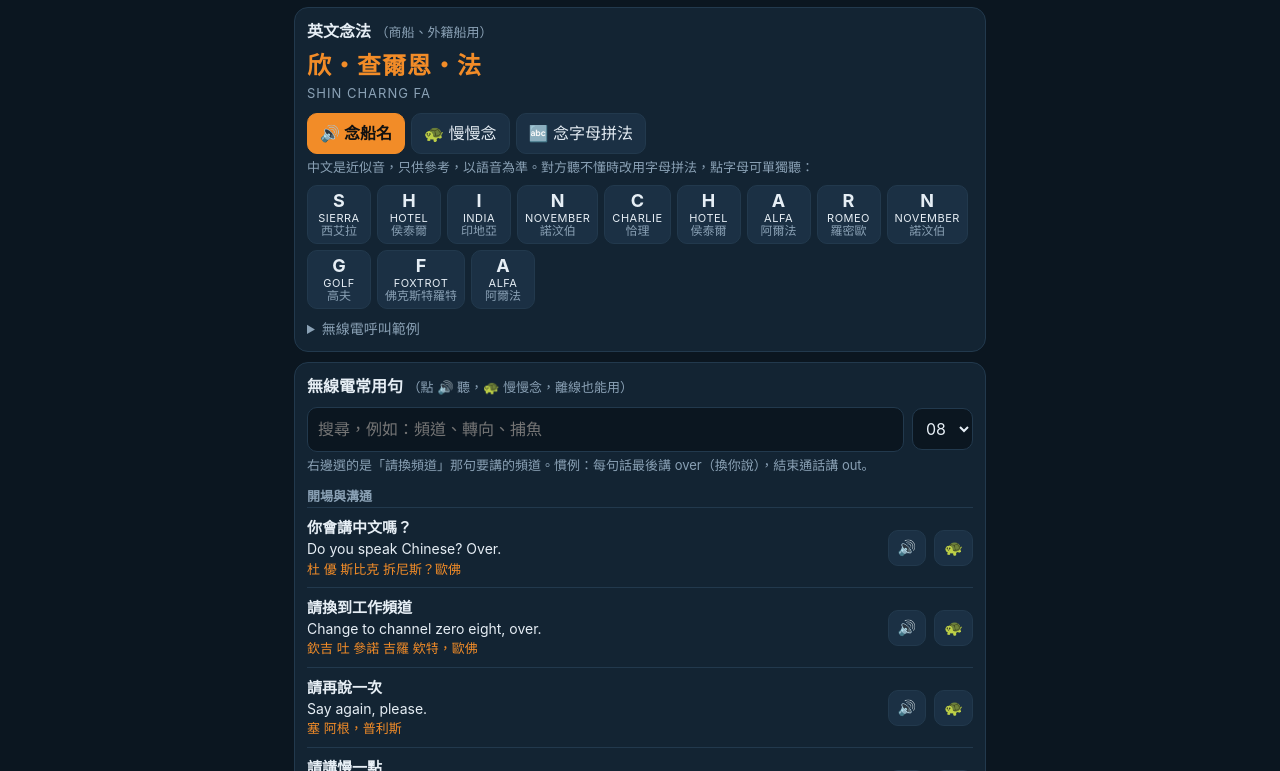
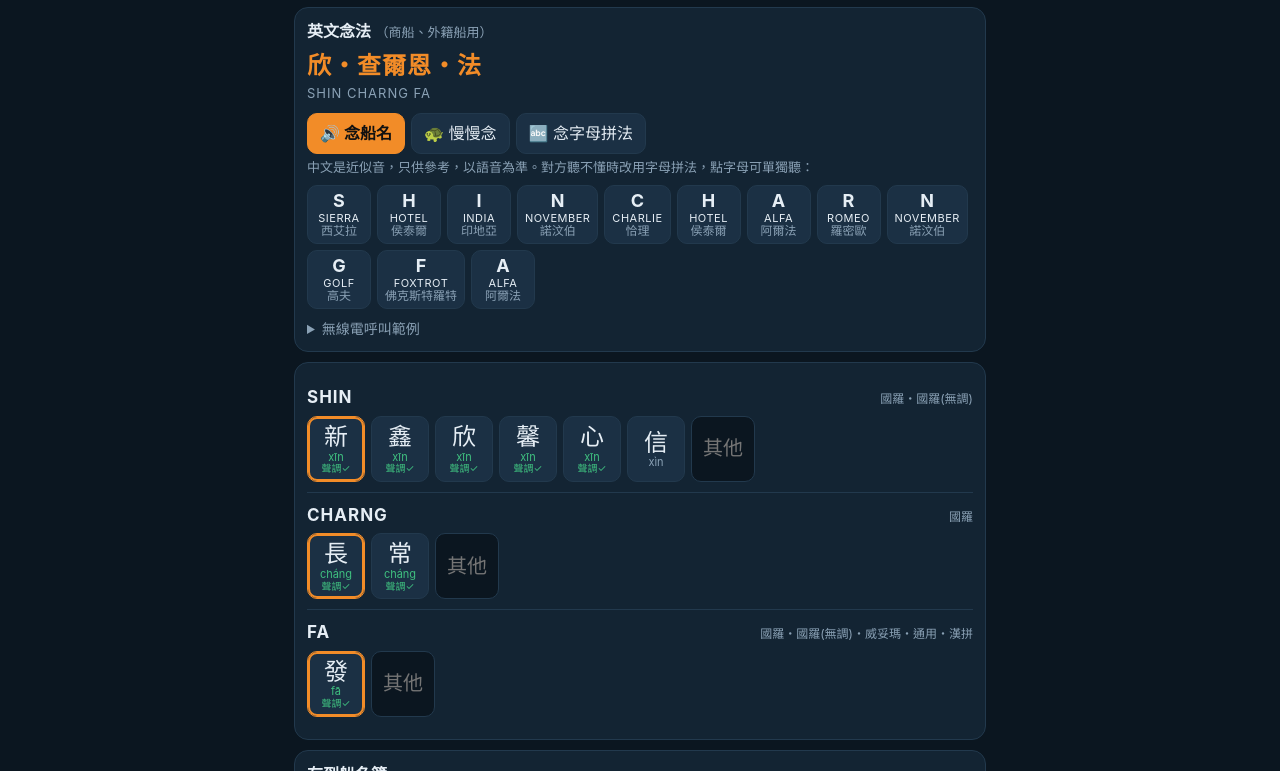
Before and after one commit to KAI-666831/shipname, a plain HTML site: page index.html in a window 1280 px wide. Shown: the part 329-1100 px from the top of the page. Drawn offline with Linux system fonts and the light colour scheme.

Commit message:
移除無線電常用句，v6
Co-Authored-By: Claude Opus 5.5 <noreply@anthropic.com>
Claude-Session: https://claude.ai/code/session_01Nz8f1W6PH8phftLxujN5tK

```diff
--- a/index.html
+++ b/index.html
@@ -65,17 +65,13 @@ td{border-top:1px solid var(--line);padding:4px 6px}
 .nato{display:flex;flex-wrap:wrap;gap:6px;margin-top:8px}
 .n{min-width:64px;padding:5px 7px;line-height:1.15;text-align:center}
 .n .l{font-size:18px;font-weight:700}.n .w{font-size:11px;letter-spacing:.5px}.n .p{font-size:12px;color:var(--mut)}
-.ph{border-top:1px solid var(--line);padding:9px 0;display:flex;gap:8px;align-items:center}
-.ph .t{flex:1;min-width:0}.ph .m{font-size:15px;font-weight:600}.ph .e{font-size:14px}.ph .z{font-size:13px;color:var(--acc)}
-.ph button{padding:6px 9px;font-size:15px}
-.cat{margin:12px 0 2px;font-size:13px;color:var(--mut);font-weight:600}
 .radio{background:var(--bg);border:1px solid var(--line);border-radius:10px;padding:8px 10px;margin-top:8px}
 .radio .e{font-size:15px}.radio .z{font-size:14px;color:var(--acc);margin-top:3px}
 </style>
 </head>
 <body>
 <header>
-  <h1>船名分析 <span style="font-size:11px;color:var(--mut)">v5</span></h1>
+  <h1>船名分析 <span style="font-size:11px;color:var(--mut)">v4</span></h1>
   <span id="net" class="pill">檢查中</span>
   <button id="nightBtn" title="夜間紅光">🌙</button>
 </header>
@@ -114,19 +110,6 @@ td{border-top:1px solid var(--line);padding:4px 6px}
       <div class="radio"><div class="e" id="radioEn"></div><div class="z" id="radioZh"></div></div>
       <div class="btns"><button id="radioBtn">🔊 念呼叫</button><button id="radioSlow">🐢 慢慢念</button></div>
     </details>
-  </div>
-
-
-  <div class="card" id="phCard">
-    <b>無線電常用句</b> <span class="muted">（點 🔊 聽，🐢 慢慢念，離線也能用）</span>
-    <div class="row" style="margin-top:8px">
-      <input id="phq" placeholder="搜尋，例如：頻道、轉向、捕魚">
-      <select id="ch" style="font:inherit;background:var(--bg);color:var(--tx);border:1px solid var(--line);border-radius:10px;padding:9px">
-        <option>06</option><option selected>08</option><option>10</option><option>12</option><option>13</option><option>67</option><option>69</option><option>72</option><option>73</option><option>77</option>
-      </select>
-    </div>
-    <div class="muted" style="margin-top:4px">右邊選的是「請換頻道」那句要講的頻道。慣例：每句話最後講 over（換你說），結束通話講 out。</div>
-    <div id="phList"></div>
   </div>
 
   <div class="card" id="syls"></div>
@@ -410,76 +393,6 @@ function renderSay(){
   $('#radioZh').textContent = `${nzh}，${nzh}，利斯伊斯 ${mzh}，${mzh}，歐佛。`;
 }
 
-
-// ---------- 無線電常用句 ----------
-const PHRASES = [
- ['開場與溝通', [
-  ['你會講中文嗎？','Do you speak Chinese? Over.','杜 優 斯比克 拆尼斯？歐佛'],
-  ['請換到工作頻道','Change to channel {CH}, over.','欽吉 吐 參諾 {CHZ}，歐佛'],
-  ['請再說一次','Say again, please.','塞 阿根，普利斯'],
-  ['請講慢一點','Please speak slowly.','普利斯 斯比克 斯洛利'],
-  ['收到，了解','Received, understood.','瑞西夫德，安德斯圖德'],
-  ['是／對','Yes.','耶斯'],
-  ['不是／不對','No.','諾'],
-  ['換你說（每句結尾）','Over.','歐佛'],
-  ['通話結束','Out.','奧特'],
- ]],
- ['會船與避讓', [
-  ['你們打算怎麼走？','What are your intentions? Over.','瓦特 阿 優爾 因坦遜斯？歐佛'],
-  ['你正朝我開過來，有碰撞危險','You are on a collision course with me.','優 阿 安 欸 克利真 寇斯 威斯 密'],
-  ['左舷對左舷通過','I will pass you port to port.','艾 威爾 帕斯 優 波特 吐 波特'],
-  ['右舷對右舷通過','I will pass you starboard to starboard.','艾 威爾 帕斯 優 斯塔伯德 吐 斯塔伯德'],
-  ['我往右轉','I am altering my course to starboard.','艾 安 歐特林 麥 寇斯 吐 斯塔伯德'],
-  ['我往左轉','I am altering my course to port.','艾 安 歐特林 麥 寇斯 吐 波特'],
-  ['我正在減速','I am reducing speed.','艾 安 瑞丟辛 斯匹德'],
-  ['我停俥','I am stopping my engine.','艾 安 斯塔平 麥 恩真'],
-  ['請保持航向航速','Please keep your course and speed.','普利斯 基普 優爾 寇斯 安 斯匹德'],
-  ['請你往右轉','Please alter your course to starboard.','普利斯 歐特 優爾 寇斯 吐 斯塔伯德'],
-  ['請避開我','Please keep clear of me.','普利斯 基普 克利爾 歐夫 密'],
- ]],
- ['捕魚與作業', [
-  ['我在捕魚','I am fishing.','艾 安 費辛'],
-  ['我的漁具在水裡','My fishing gear is in the water.','麥 費辛 吉爾 依斯 因 德 沃特'],
-  ['我行動受限，無法避讓','I am restricted in my ability to manoeuvre.','艾 安 瑞斯崔克提德 因 麥 阿比利蒂 吐 馬努佛'],
-  ['我是警戒船','I am a guard vessel.','艾 安 欸 加德 維索'],
-  ['前方有調查作業，請避開','Survey operation ahead. Please keep clear.','瑟維 歐珀瑞遜 阿黑德。普利斯 基普 克利爾'],
-  ['請與我保持一浬距離','Please keep one nautical mile away from me.','普利斯 基普 萬 諾提考 麥爾 阿威 佛朗 密'],
-  ['謝謝合作','Thank you for your cooperation.','桑球 佛 優爾 扣阿珀瑞遜'],
- ]],
- ['緊急', [
-  ['我需要協助','I need assistance.','艾 尼德 阿西斯坦斯'],
-  ['你需要協助嗎？','Do you need assistance? Over.','杜 優 尼德 阿西斯坦斯？歐佛'],
-  ['有人落水','Man overboard.','曼 歐佛波德'],
-  ['我的主機故障','I have engine failure.','艾 海夫 恩真 費留爾'],
-  ['我的船在進水','I am taking water.','艾 安 泰金 沃特'],
- ]],
-];
-function chFill(t){ const c = $('#ch').value;
-  return t.replace('{CH}', c.split('').map(d => DIGIT[d][0].toLowerCase()).join(' '))
-          .replace('{CHZ}', c.split('').map(d => DIGIT[d][1]).join(' ')); }
-function renderPhrases(){
-  const f = $('#phq').value.trim().toLowerCase(), box = $('#phList'); box.innerHTML = '';
-  let n = 0;
-  PHRASES.forEach(([cat, list]) => {
-    const rows = list.filter(r => !f || (r[0] + r[1] + r[2]).toLowerCase().includes(f));
-    if(!rows.length) return;
-    const h = document.createElement('div'); h.className = 'cat'; h.textContent = cat; box.appendChild(h);
-    rows.forEach(([m, e, z]) => {
-      const d = document.createElement('div'); d.className = 'ph'; n++;
-      d.innerHTML = '<div class="t"><div class="m"></div><div class="e"></div><div class="z"></div></div><button>🔊</button><button>🐢</button>';
-      const en = chFill(e);
-      d.querySelector('.m').textContent = m; d.querySelector('.e').textContent = en; d.querySelector('.z').textContent = chFill(z);
-      const [b1, b2] = d.querySelectorAll('button');
-      b1.onclick = () => speak(en, 0.85); b2.onclick = () => speak(en, 0.55);
-      box.appendChild(d);
-    });
-  });
-  if(!n) box.innerHTML = '<div class="muted" style="padding-top:8px">沒有符合的句子</div>';
-}
-$('#phq').oninput = renderPhrases;
-$('#ch').onchange = () => { store.set('ch', $('#ch').value); renderPhrases(); };
-$('#ch').value = store.get('ch', '08');
-
 // ---------- book ----------
 function renderBook(){
   const f = $('#bq').value.trim().toUpperCase(), box = $('#book'); box.innerHTML = '';
@@ -555,7 +468,7 @@ $('#radioSlow').onclick = () => speak(radioText($('#q').value), 0.55);
 $('#myShip').value = store.get('myship', '');
 $('#myShip').oninput = () => { store.set('myship', $('#myShip').value); renderSay(); };
 $('#q').value = store.get('lastq', 'SHIN CHARNG FA');
-run(); renderBook(); renderPhrases();
+run(); renderBook();
 </script>
 </body>
 </html>
--- a/sw.js
+++ b/sw.js
@@ -1,4 +1,4 @@
-const CACHE = 'shipname-v5';
+const CACHE = 'shipname-v4';
 const FILES = ['./', 'index.html', 'dict.js', 'manifest.json', 'icon-180.png', 'icon-192.png', 'icon-512.png'];
 self.addEventListener('install', e => {
   e.waitUntil(caches.open(CACHE).then(c => c.addAll(FILES.map(f => new Request(f, {cache: 'reload'})))).then(() => self.skipWaiting()));
```
